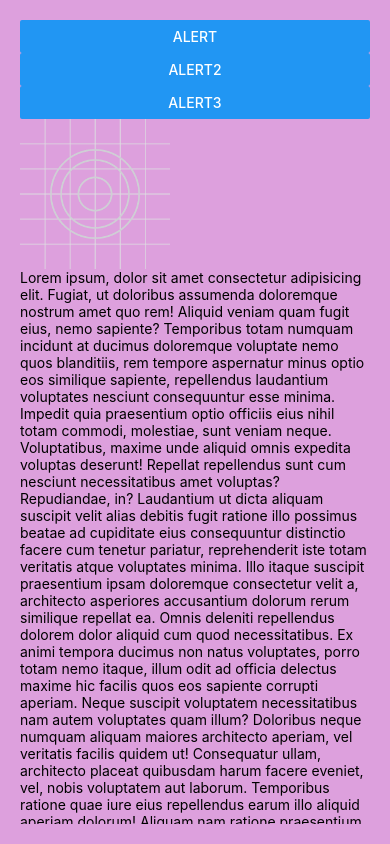
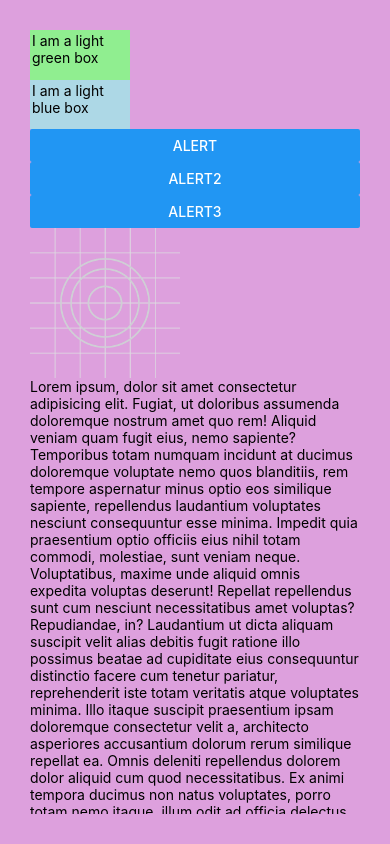
Before and after one commit to JustFelix-Dev/react-native, a React Native app: screen / in a window 390 px wide. Built offline with nearby package versions, Linux system fonts and the light colour scheme.

Commit message:
feat: multiple styles

```diff
--- a/App.js
+++ b/App.js
@@ -8,11 +8,19 @@ const App = () => {
   const [ isModalVisible,setIsModalVisible] = useState(false);
 
   const styles = StyleSheet.create({
-    container: { flex:1,backgroundColor:"plum",padding:20 }
+    container: { flex:1,backgroundColor:"plum",padding:30 },
+    box:{height:100,width:100,padding:2},
+    lightgreen:{ backgroundColor:'lightgreen' },
+    lightblue:{ backgroundColor:'lightblue' }
   })
+
   return (
    <View style={styles.container}>
     {/* <StatusBar backgroundColor={'plum'} barStyle={'dark-content'} /> */}
+
+    {/* MULTIPLE STYLES*/}
+    <Text style={[styles.box,styles.lightgreen]}>I am a light green box</Text>
+    <Text style={[styles.box,styles.lightblue]}  >I am a light blue box</Text>
 
     {/* ACTIVITY INDICATOR! */}
     {/* <ActivityIndicator/>
```
